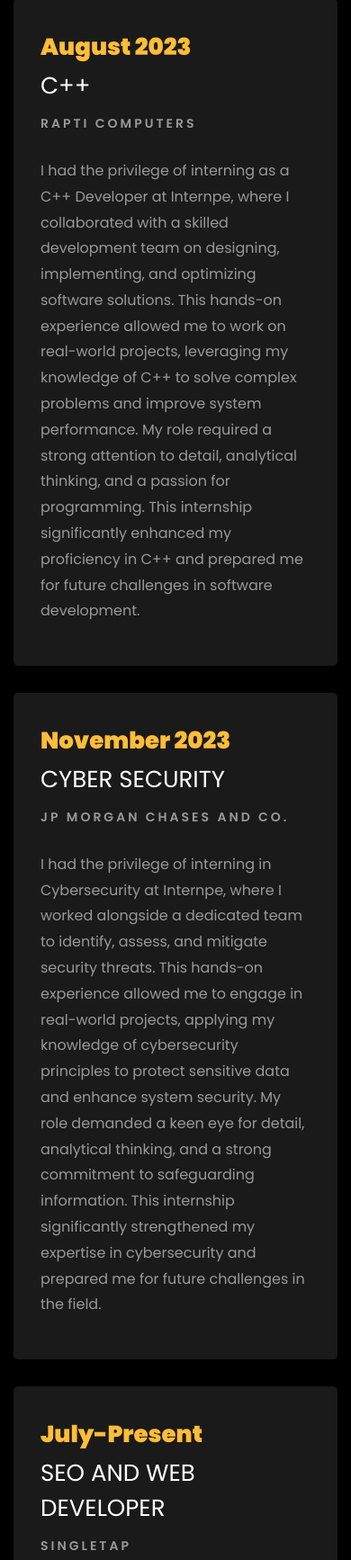
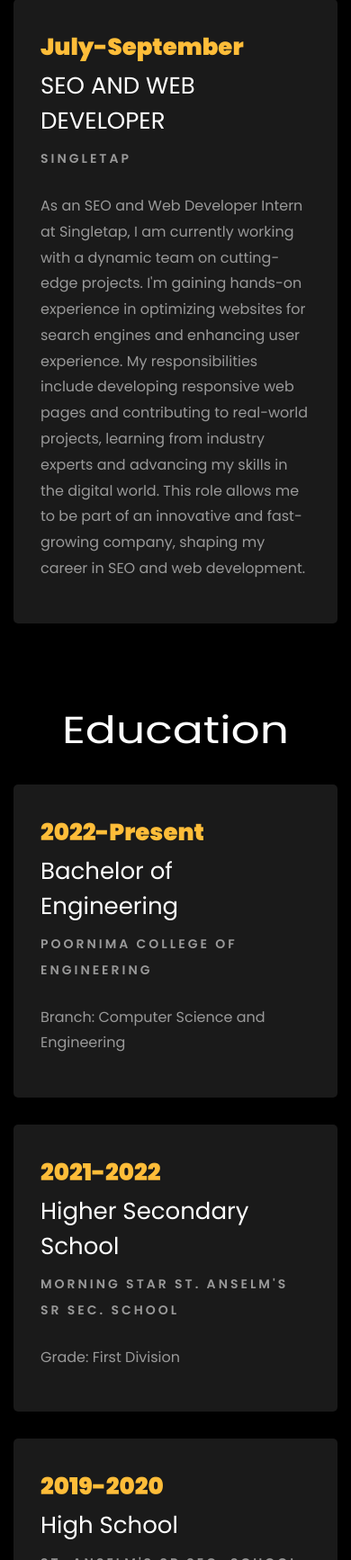
Before and after one commit to deepanshijain12/deepanshijain.github.io, a plain HTML site: page index.html in a window 390 px wide. Shown: the part 3416-5150 px from the top of the page at 90% size. Drawn offline with Linux system fonts and the light colour scheme; files whose address does not match are found by name.

Commit message:
Update index.html

```diff
--- a/index.html
+++ b/index.html
@@ -323,31 +323,7 @@
 
 				<div class="col-md-6">
 					<div class="resume-wrap ftco-animate">
-						<span class="date">August 2023</span>
-						<h2>C++</h2>
-						<span class="position">RAPTI COMPUTERS</span>
-						<p class="mt-4">I had the privilege of interning as a C++ Developer at Internpe, where I collaborated with a skilled development team on designing, implementing, and optimizing software solutions. This hands-on experience allowed me to work on real-world projects, leveraging my knowledge of C++ to solve complex problems and improve system performance. My role required a strong attention to detail, analytical thinking, and a passion for programming. This internship significantly enhanced my proficiency in C++ and prepared me for future challenges in software development.
-
-						</p>
-					</div>
-
-				</div>
-
-				<div class="col-md-6">
-					<div class="resume-wrap ftco-animate">
-						<span class="date">November 2023</span>
-						<h2>CYBER SECURITY</h2>
-						<span class="position">JP MORGAN CHASES AND CO.</span>
-						<p class="mt-4">I had the privilege of interning in Cybersecurity at Internpe, where I worked alongside a dedicated team to identify, assess, and mitigate security threats. This hands-on experience allowed me to engage in real-world projects, applying my knowledge of cybersecurity principles to protect sensitive data and enhance system security. My role demanded a keen eye for detail, analytical thinking, and a strong commitment to safeguarding information. This internship significantly strengthened my expertise in cybersecurity and prepared me for future challenges in the field.
-
-						</p>
-					</div>
-
-				</div>
-
-				<div class="col-md-6">
-					<div class="resume-wrap ftco-animate">
-						<span class="date">July-Present</span>
+						<span class="date">July-September</span>
 						<h2>SEO AND WEB DEVELOPER</h2>
 						<span class="position">SINGLETAP</span>
 						<p class="mt-4">As an SEO and Web Developer Intern at Singletap, I am currently working with a dynamic team on cutting-edge projects. I'm gaining hands-on experience in optimizing websites for search engines and enhancing user experience. My responsibilities include developing responsive web pages and contributing to real-world projects, learning from industry experts and advancing my skills in the digital world. This role allows me to be part of an innovative and fast-growing company, shaping my career in SEO and web development.
@@ -482,7 +458,7 @@
           <div class="col-md d-flex justify-content-center counter-wrap ftco-animate">
             <div class="block-18">
               <div class="text">
-                <strong class="number" data-number="15">0</strong>
+                <strong class="number" data-number="10">0</strong>
                 <span>Certifications</span>
               </div>
             </div>
@@ -490,7 +466,7 @@
           <div class="col-md d-flex justify-content-center counter-wrap ftco-animate">
             <div class="block-18">
               <div class="text">
-                <strong class="number" data-number="10">0</strong>
+                <strong class="number" data-number="2">0</strong>
                 <span>Projects</span>
               </div>
             </div>
@@ -498,7 +474,7 @@
           <div class="col-md d-flex justify-content-center counter-wrap ftco-animate">
             <div class="block-18">
               <div class="text">
-                <strong class="number" data-number="4">0</strong>
+                <strong class="number" data-number="2">0</strong>
                 <span>Internships</span>
               </div>
             </div>
```
